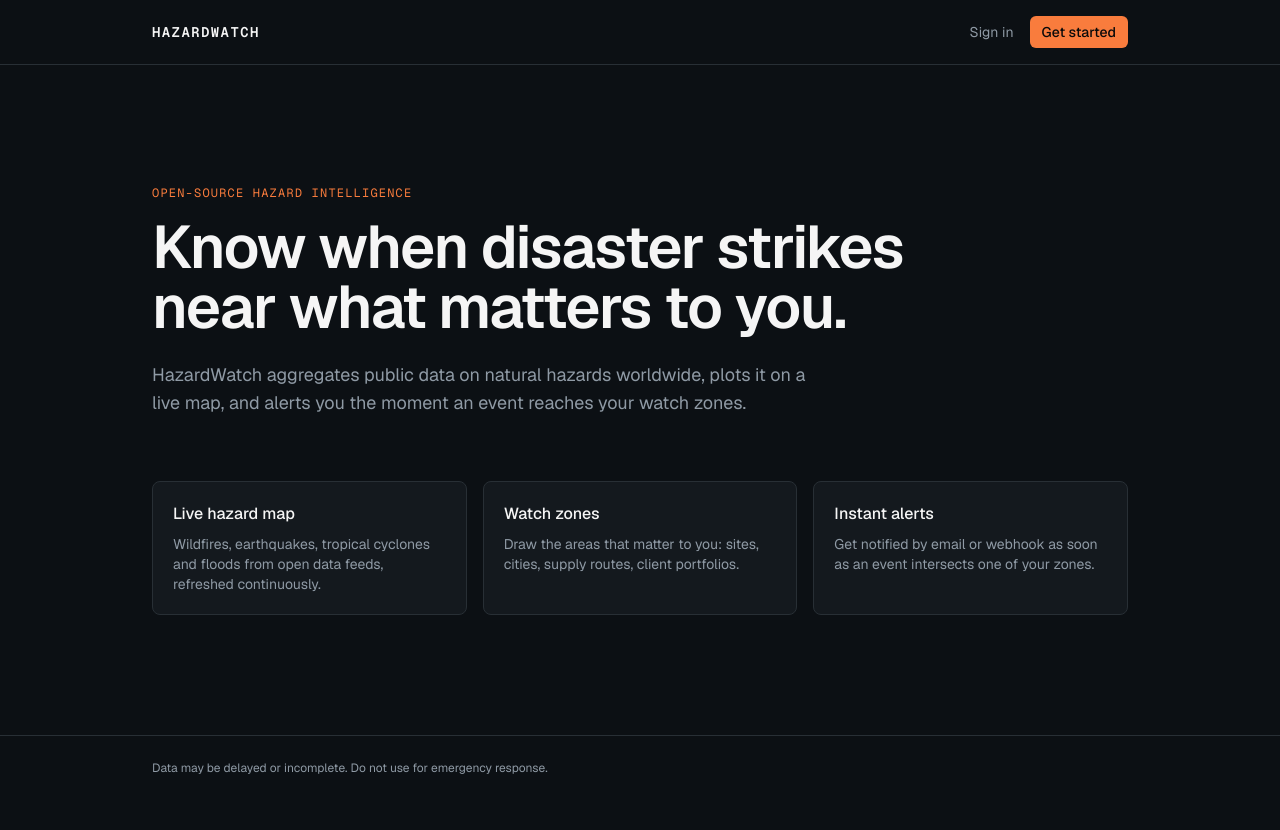
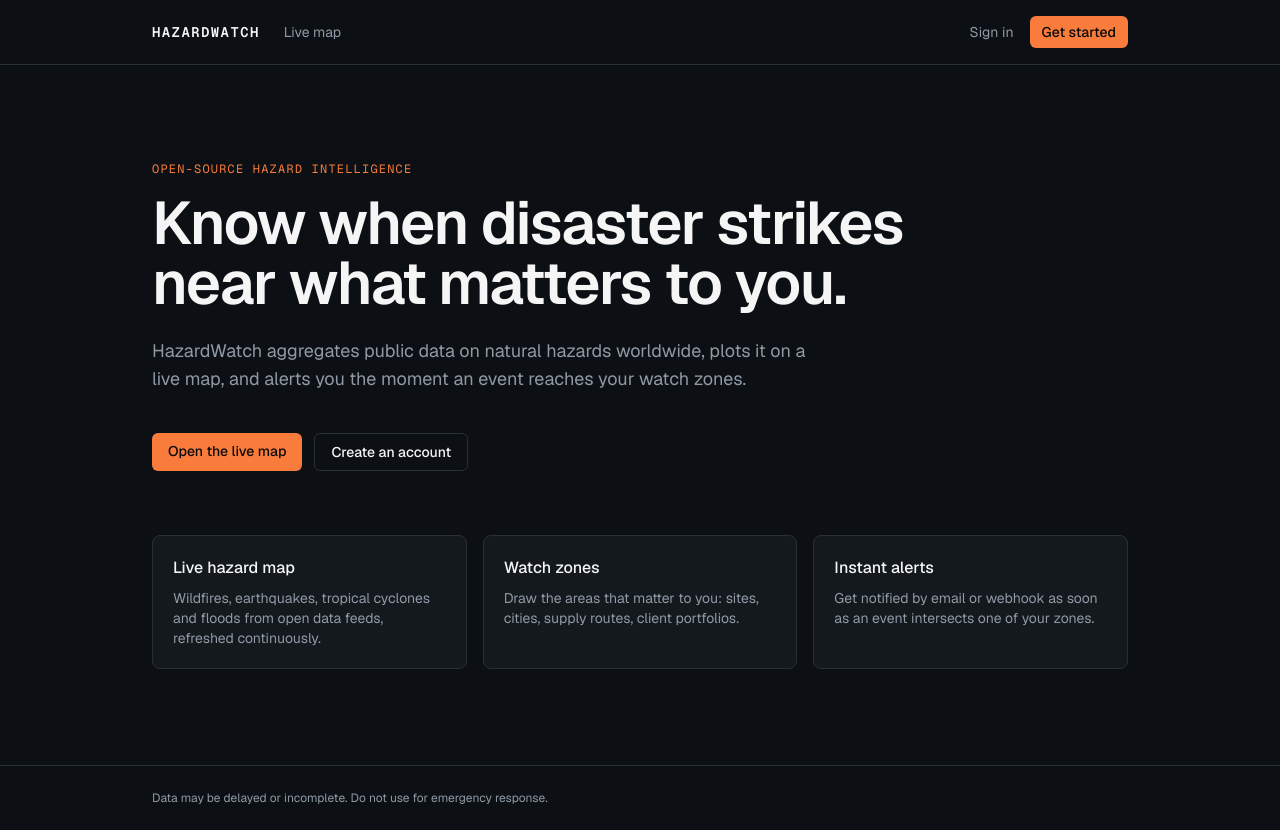
Before and after one commit to HIRATRA/hazardwatch, a Next.js app in the folder apps/web/: page / in a window 1280 px wide. Before the commit the page ends 800 px from the top, so only its background shows below. Built offline with nearby package versions, Linux system fonts and the light colour scheme.

Commit message:
feat(web): link to the live map from the header and landing page
Add a main navigation with a "Live map" link to the shared header, and
make the map the primary call to action on the landing page, since it is
usable without an account.

```diff
--- a/apps/web/src/app/page.tsx
+++ b/apps/web/src/app/page.tsx
@@ -1,3 +1,5 @@
+import Link from "next/link";
+
 import { GuestActions, SiteHeader } from "@/components/layout/site-header";
 
 const features = [
@@ -33,6 +35,20 @@ export default function HomePage() {
           HazardWatch aggregates public data on natural hazards worldwide, plots it on a live map,
           and alerts you the moment an event reaches your watch zones.
         </p>
+        <div className="mt-10 flex flex-wrap gap-3">
+          <Link
+            href="/map"
+            className="bg-accent hover:bg-accent-strong rounded-md px-4 py-2 text-sm font-medium text-neutral-950"
+          >
+            Open the live map
+          </Link>
+          <Link
+            href="/sign-up"
+            className="border-border hover:bg-surface-raised rounded-md border px-4 py-2 text-sm font-medium"
+          >
+            Create an account
+          </Link>
+        </div>
 
         <ul className="mt-16 grid gap-4 sm:grid-cols-3">
           {features.map((feature) => (
--- a/apps/web/src/components/layout/site-header.tsx
+++ b/apps/web/src/components/layout/site-header.tsx
@@ -14,9 +14,16 @@ export function SiteHeader({ children, fullWidth = false }: SiteHeaderProps) {
       <div
         className={`flex items-center justify-between gap-6 px-6 py-4 ${fullWidth ? "" : "mx-auto max-w-5xl"}`}
       >
-        <Link href="/" className="font-mono text-sm font-semibold tracking-widest uppercase">
-          HazardWatch
-        </Link>
+        <div className="flex items-center gap-6">
+          <Link href="/" className="font-mono text-sm font-semibold tracking-widest uppercase">
+            HazardWatch
+          </Link>
+          <nav aria-label="Main" className="text-sm">
+            <Link href="/map" className="text-muted hover:text-neutral-100">
+              Live map
+            </Link>
+          </nav>
+        </div>
         <div className="flex items-center gap-4 text-sm">{children}</div>
       </div>
     </header>
```
